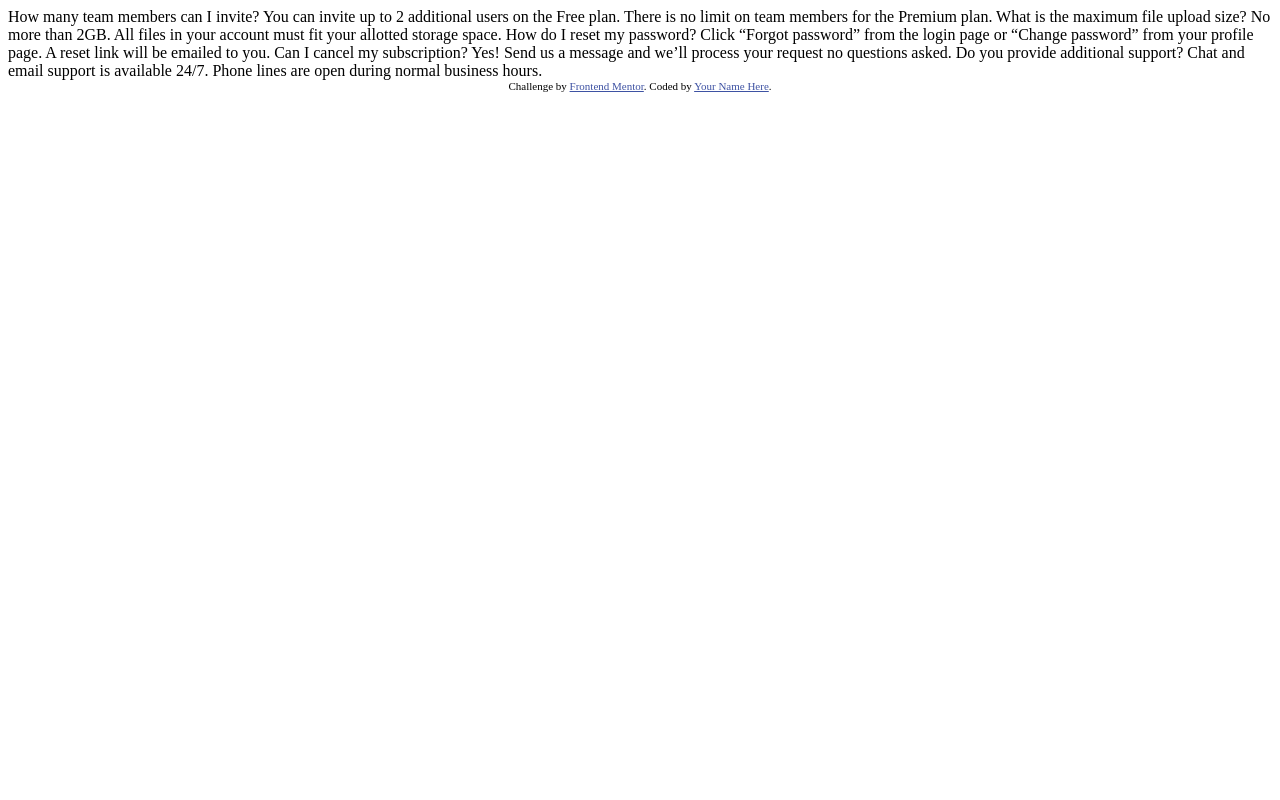
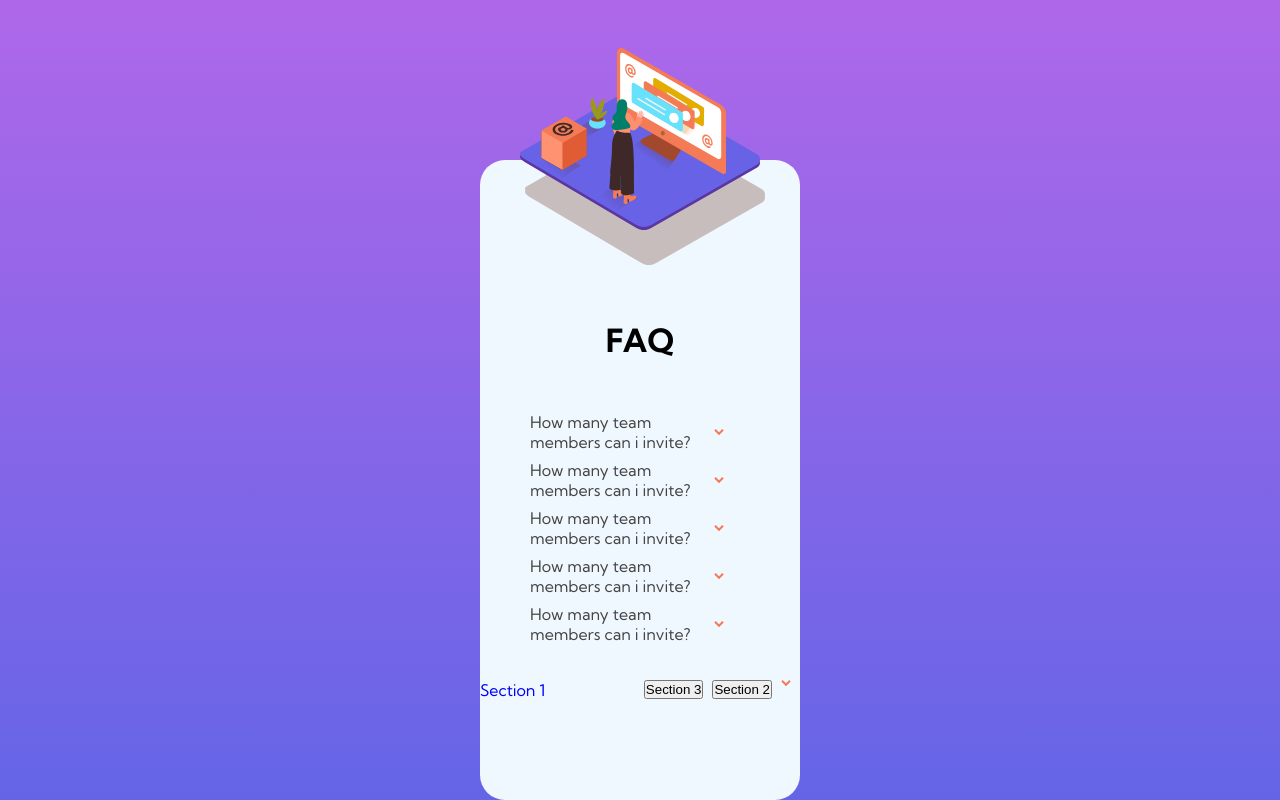
Before and after one commit to AlexanderWiklow/accordion-page, a plain HTML site: page index.html in a window 1280 px wide. Drawn offline with Linux system fonts and the light colour scheme.

Commit message:
add javascript

```diff
--- /dev/null
+++ b/app.js
@@ -0,0 +1,39 @@
+var acc = document.getElementsByClassName("accordion1");
+var i;
+
+for (i = 0; i < acc.length; i++) {
+    acc[i].addEventListener("click", function () {
+        /* Toggle between adding and removing the "active" class,
+        to highlight the button that controls the panel */
+        this.classList.toggle("active");
+
+        /* Toggle between hiding and showing the active panel */
+        var panel = this.nextElementSibling;
+        if (panel.style.display === "block") {
+            panel.style.display = "none";
+        } else {
+            panel.style.display = "block";
+        }
+    });
+}
+
+/*FIRST ONE*/
+
+var acc1 = document.querySelectorAll("arrow");
+var i;
+
+for (i = 0; i < acc1.length; i++) {
+    acc1[i].addEventListener("click", function () {
+        /* Toggle between adding and removing the "active" class,
+        to highlight the button that controls the panel */
+        this.classList.toggle("active");
+
+        /* Toggle between hiding and showing the active panel */
+        var panel = this.nextElementSibling;
+        if (panel.style.display === "block") {
+            panel.style.display = "none";
+        } else {
+            panel.style.display = "block";
+        }
+    });
+}
--- a/index.html
+++ b/index.html
@@ -1,23 +1,96 @@
 <!DOCTYPE html>
 <html lang="en">
+
 <head>
   <meta charset="UTF-8">
-  <meta name="viewport" content="width=device-width, initial-scale=1.0"> <!-- displays site properly based on user's device -->
+  <meta name="viewport" content="width=device-width, initial-scale=1.0">
+  <!-- displays site properly based on user's device -->
 
   <link rel="icon" type="image/png" sizes="32x32" href="./images/favicon-32x32.png">
 
+  <link rel="preconnect" href="https://fonts.googleapis.com">
+  <link rel="preconnect" href="https://fonts.gstatic.com" crossorigin>
+  <link href="https://fonts.googleapis.com/css2?family=Kumbh+Sans:wght@400;700&display=swap" rel="stylesheet">
+
+  <link rel="stylesheet" href="styles.css" />
+
+
+
   <title>Frontend Mentor | FAQ Accordion Card</title>
+</head>
 
-  <!-- Feel free to remove these styles or customise in your own stylesheet 👍 -->
-  <style>
-    .attribution { font-size: 11px; text-align: center; }
-    .attribution a { color: hsl(228, 45%, 44%); }
-  </style>
-</head>
 <body>
-  How many team members can I invite?
-  You can invite up to 2 additional users on the Free plan. There is no limit on
-  team members for the Premium plan.
+  <main>
+    <div class="container">
+      <div class="img-container">
+        <img class="top-image" src="images/illustration-woman-online-mobile.svg" alt="woman on computer" />
+      </div>
+      <div class="faq">
+        <div class="title">
+          FAQ </div>
+        <div class="accordion">
+          <div class="topic">
+            <div class="text">
+
+              <p class="paragraph-text">How many team members can i invite?</p>
+            </div>
+            <div class="panel">
+              <p>en här texten ska dyka upp</p>
+            </div>
+            <div class="arrow-div">
+              <img class="arrow" src="images/icon-arrow-down.svg" alt="arrow" />
+            </div>
+          </div>
+          <div class="topic">
+            <div class="text">
+              <p class="paragraph-text">How many team members can i invite?</p>
+            </div>
+            <div class="arrow-div"> <img class="arrow" src="images/icon-arrow-down.svg" alt="arrow" /></div>
+          </div>
+          <div class="topic">
+            <div class="text">
+              <p class="paragraph-text">How many team members can i invite?</p>
+            </div>
+            <div class="arrow-div"> <img class="arrow" src="images/icon-arrow-down.svg" alt="arrow" /></div>
+          </div>
+          <div class="topic">
+            <div class="text">
+              <p class="paragraph-text">How many team members can i invite?</p>
+            </div>
+            <div class="arrow-div"> <img class="arrow" src="images/icon-arrow-down.svg" alt="arrow" /></div>
+          </div>
+          <div class="topic">
+            <div class="text">
+              <p class="paragraph-text">How many team members can i invite?</p>
+            </div>
+            <div class="arrow-div"> <img class="arrow" src="images/icon-arrow-down.svg" alt="arrow" /></div>
+          </div>
+        </div>
+        <div class="acc2">
+          <!-- <button class="accordion1">Section 1</button> -->
+          <span class="sectiontext">Section 1</span>
+          <img class="accordion1" src="images/icon-arrow-down.svg" />
+          <!-- <button class="accordion1"><img src="images/icon-arrow-down.svg" />Section 1</button> -->
+          <!-- Section 1 -->
+          <div class="panel">
+            <p>HELLO</p>
+          </div>
+
+
+          <button class="accordion1">Section 2</button>
+          <div class="panel">
+            <p>Lorem ipsum...</p>
+          </div>
+
+          <button class="accordion1">Section 3</button>
+          <div class="panel">
+            <p>Lorem ipsum...</p>
+          </div>
+        </div>
+      </div>
+
+      <!-- How many team members can I invite?
+
 
     What is the maximum file upload size?
     No more than 2GB. All files in your account must fit your allotted storage space.
@@ -35,6 +108,9 @@
     <div class="attribution">
       Challenge by <a href="https://www.frontendmentor.io?ref=challenge" target="_blank">Frontend Mentor</a>.
       Coded by <a href="#">Your Name Here</a>.
-  </div>
+    </div> -->
+  </main>
+  <script src="app.js"></script>
 </body>
+
 </html>
--- /dev/null
+++ b/styles.css
@@ -0,0 +1,201 @@
+:root {
+  /*TEXT*/
+  --Very-dark-desaturated-blue: hsl(238, 29%, 16%);
+  --Soft-red: hsl(14, 88%, 65%);
+
+  /*BACKGROUND GRADIENT*/
+  --Soft-violet: hsl(273, 75%, 66%);
+  --Soft-blue: hsl(240, 73%, 65%);
+
+  /*TEXT*/
+  --Very-dark-grayish-blue: hsl(237, 12%, 33%);
+  --Dark-grayish-blue: hsl(240, 6%, 50%);
+
+  /*DIVIDERS*/
+  --Light-grayish-blue: hsl(240, 5%, 91%);
+}
+
+* {
+  margin: 0;
+  padding: 0;
+  box-sizing: border-box;
+}
+
+body {
+  margin: 0;
+  padding: 0;
+  background-image: linear-gradient(
+    to bottom,
+    hsl(273, 75%, 66%),
+    hsl(240, 73%, 65%)
+  );
+  background-repeat: no-repeat;
+  display: flex;
+  flex-direction: column;
+  align-items: center;
+  justify-content: center;
+  height: 100vh;
+  font-family: "Kumbh Sans";
+
+  /* background-color: var(--Soft-violet); */
+  /* background: linear-gradient(hsl(273, 75%, 66%), hsl(240, 73%, 65%)); */
+  /* background-image: linear-gradient(to bottom, --Soft-violet: ); */
+  /* display: flex;
+  align-items: center;
+  justify-content: center;
+  text-align: center; */
+  /* width: 100vw; */
+}
+
+main {
+  /* width: 375px; */
+  /* width: 100%; */
+  /* height: 60%; */
+  /* height: 100%;
+  background-color: white;
+  border-radius: 20px; */
+  height: auto;
+  /* width: 50rem; */
+}
+
+.container {
+  display: flex;
+  background-color: aliceblue;
+  width: 20rem;
+  height: 40rem;
+  border-radius: 25px;
+  margin-top: 5rem;
+  /* margin: 5rem; */
+  /* min-width: 30rem; */
+  /* top: 50%;
+  left: 50%; */
+  position: absolute;
+  transform: translate(-50%, -50%);
+
+  /* width: 375px;
+  height: 60%;
+  background-color: white;
+  border-radius: 20px; */
+}
+
+.title {
+  text-align: center;
+  font-size: 2rem;
+  font-weight: bolder;
+  margin-bottom: 1rem;
+}
+
+.accordion {
+  padding: 2rem;
+}
+
+.topic {
+  height: 3rem;
+  border-bottom: 0.5px solid gray;
+  align-items: center;
+  display: flex;
+}
+
+.img-container {
+  /* position: absolute; */
+  /* position: relative;
+  z-index: 3rem;
+  margin-bottom: 100rem;*/
+  align-items: center;
+  text-align: center;
+  justify-content: center;
+  /* box-shadow: 40px 40px 30 gray; */
+}
+
+.top-image {
+  margin-left: 2.5rem;
+  position: absolute;
+  /* margin: -1rem; */
+  margin-top: -7rem;
+  width: 15rem;
+  display: flex;
+  filter: drop-shadow(5px 35px rgb(199, 189, 189));
+  /* align-items: center;
+  text-align: center;
+  justify-content: center; */
+  /* size: 10rem; */
+
+  /*
+  top: 50%;
+  left: 50%; */
+  /* z-index: 3rem; */
+  /* margin: -11rem auto 0 auto; */
+  /* margin-bottom: 40rem; */
+}
+
+.faq {
+  margin-top: 10rem;
+}
+
+.arrow {
+  float: left;
+  margin-left: 0.5rem;
+  /* display: row;
+  align-items: right;
+  justify-content: right; */
+}
+
+.text {
+  float: left;
+}
+
+.text:hover {
+  font-weight: bolder;
+}
+
+.topic {
+  color: #444;
+  cursor: pointer;
+  padding: 18px;
+  width: 90%;
+  text-align: left;
+  border: none;
+  outline: none;
+  transition: 0.4s;
+}
+
+.active,
+.topic:hover {
+  background-color: #ccc;
+}
+
+/* Style the buttons that are used to open and close the accordion panel */
+.accordion1 {
+  /* background-color: #eee;
+  color: #444;
+  cursor: pointer;
+  padding: 18px;
+  width: 100%;
+  text-align: left;
+  border: none;
+  outline: none;
+  transition: 0.4s; */
+}
+
+/* Add a background color to the button if it is clicked on (add the .active class with JS), and when you move the mouse over it (hover) */
+.active,
+.accordion1:hover {
+  background-color: #ccc;
+}
+
+/* Style the accordion panel. Note: hidden by default */
+.panel {
+  padding: 0 18px;
+  /* background-color: rgb(255, 255, 255); */
+  display: none;
+  overflow: hidden;
+}
+
+.accordion1 {
+  float: right;
+  margin-right: 9px;
+}
+
+.sectiontext {
+  color: blue;
+}
```
Lines whose indentation alone changed are shown as unchanged.
